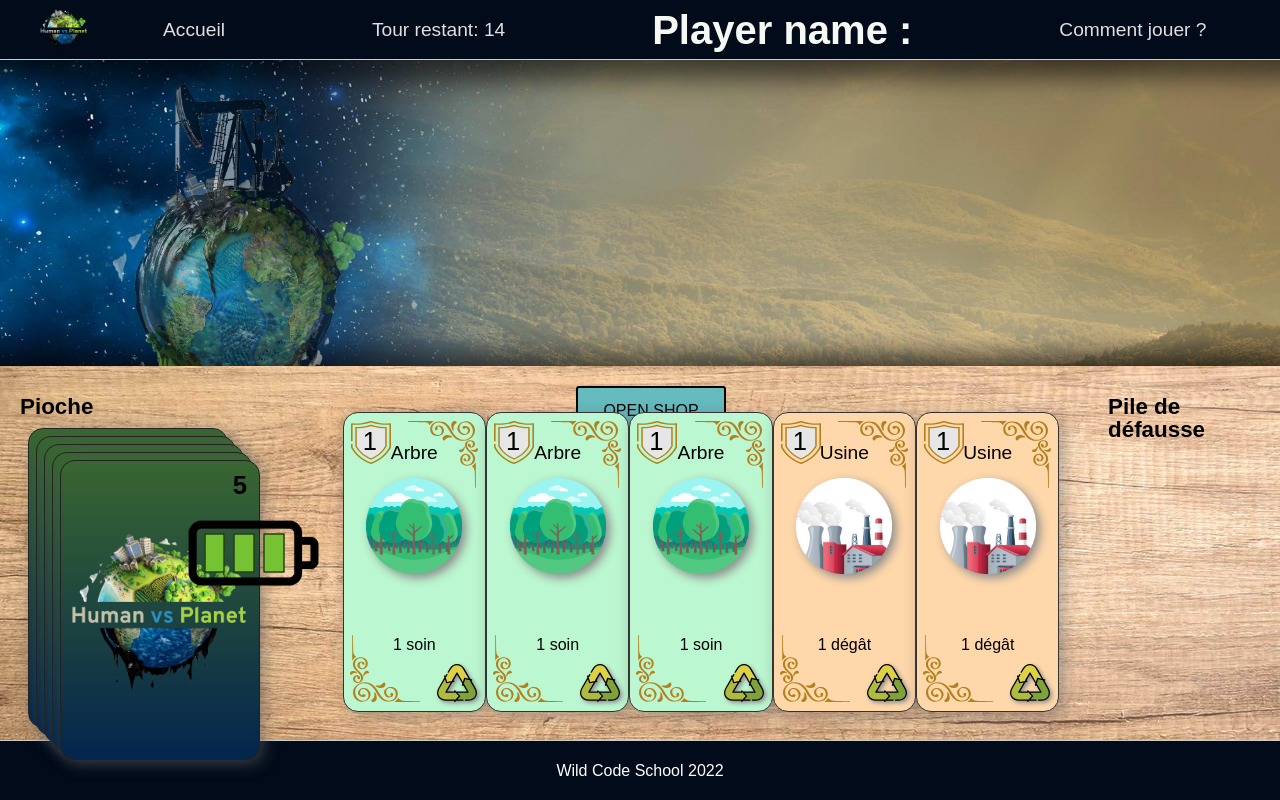
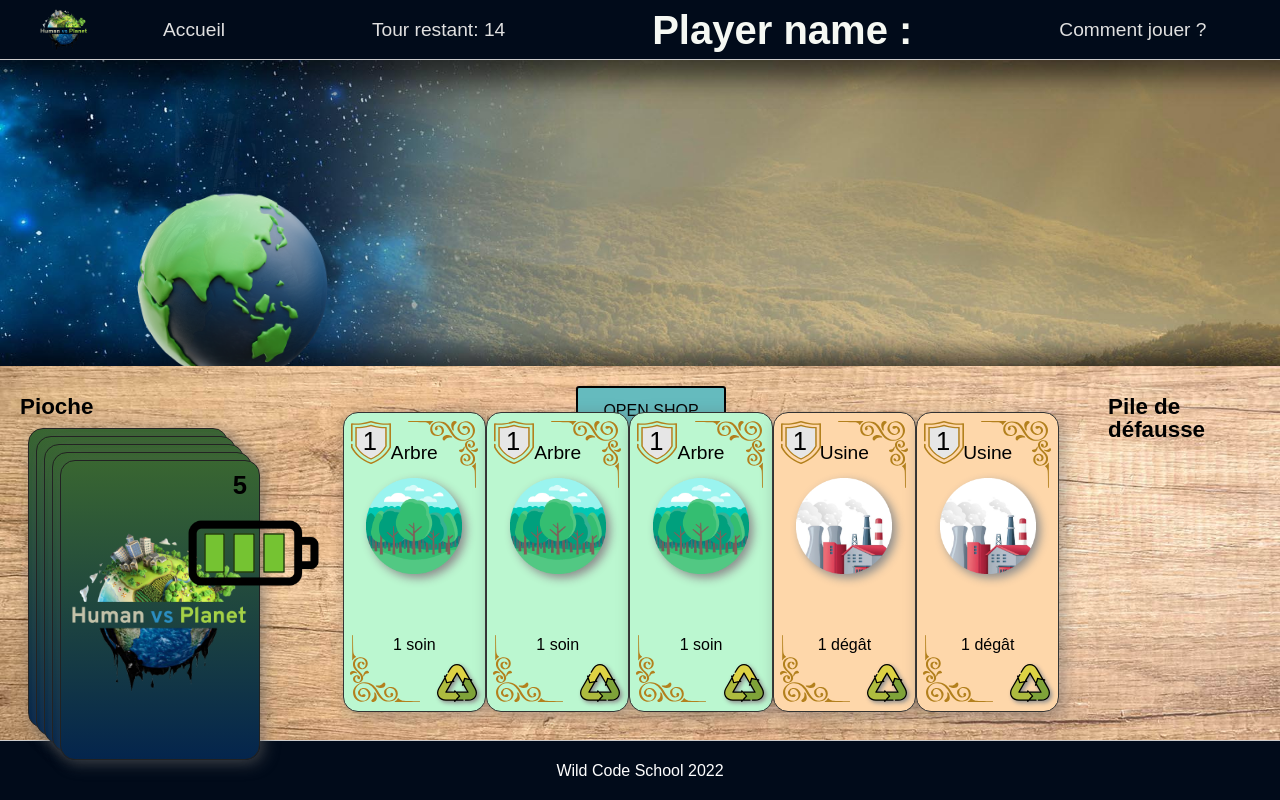
Before and after one commit to Zakari-B/WCS_First_Hackathon, a React (Create React App) app in the folder frontend/: page /Game in a window 1280 px wide. Built offline with nearby package versions, Linux system fonts and the light colour scheme.

Commit message:
earth update

```diff
--- a/frontend/src/components/Earth.jsx
+++ b/frontend/src/components/Earth.jsx
@@ -1,6 +1,7 @@
 import React, { useState, useContext, useEffect } from "react";
 import EarthGreen from "../assets/earth_green.png";
 import EarthDead from "../assets/earth_polluted.png";
+import EarthNeutral from "../assets/earth_neutral.png";
 import gradientBackground from "../assets/gradientBackground.jpg";
 import EarthHealthContext from "../contexts/EarthHealthContext";
 
@@ -19,17 +20,26 @@ const Earth = () => {
       />
       <div className="earthContainer">
         <img
+          src={EarthNeutral}
+          alt="EarthNeutral"
+          className="earthImg earthNeutral"
+          // style={{ filter: `opacity(${(hearthHealth + 50) / 100})` }}
+          draggable={false}
+        />
+        <img
           src={EarthGreen}
           alt="EarthGreen"
           className="earthImg earthGreen"
-          style={{ filter: `opacity(${(hearthHealth + 100) / 200})` }}
+          style={{ filter: `opacity(${Math.max(0, hearthHealth * 4) / 25})` }}
           draggable={false}
         />
         <img
           src={EarthDead}
           alt="EarthDead"
           className="earthImg earthDead"
-          style={{ filter: `opacity(${1 - (hearthHealth + 100) / 200})` }}
+          style={{
+            filter: `opacity(${Math.max(0, 1 - hearthHealth * 4) / 25})`,
+          }}
           draggable={false}
         />
       </div>
--- a/frontend/src/styles/Earth.scss
+++ b/frontend/src/styles/Earth.scss
@@ -7,10 +7,16 @@
     position: absolute;
   }
 
-  .earthGreen{
-      top:40%;
-      left: 40%;
-      width: 90%;
+  .earthNeutral {
+    top: 42%;
+    left: 44%;
+    width: 78%;
+  }
+
+  .earthGreen {
+    top: 40%;
+    left: 40%;
+    width: 90%;
   }
 
   .earthDead {
```
Also changed, not shown: frontend/src/assets/earth_neutral.png (added).
